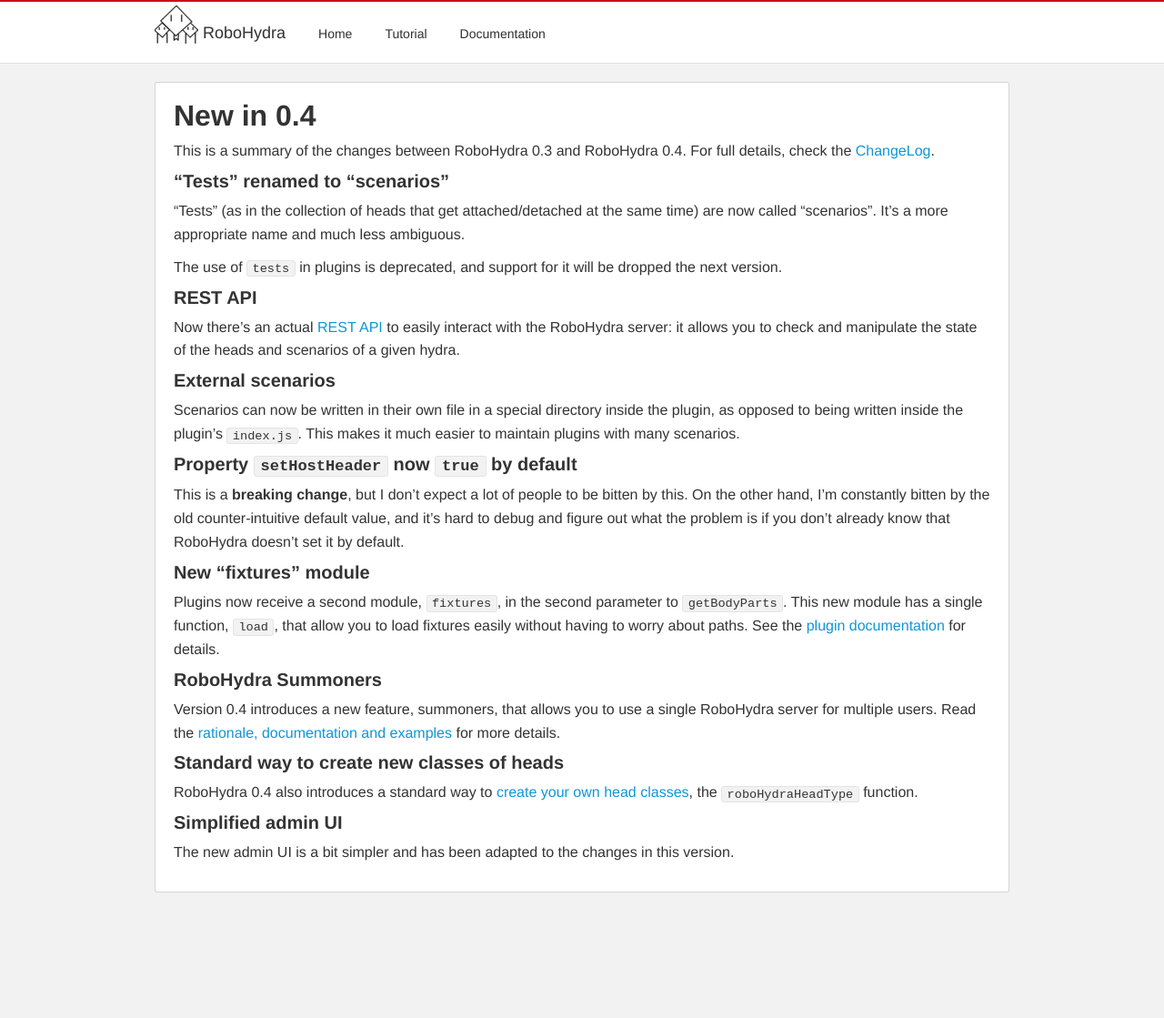
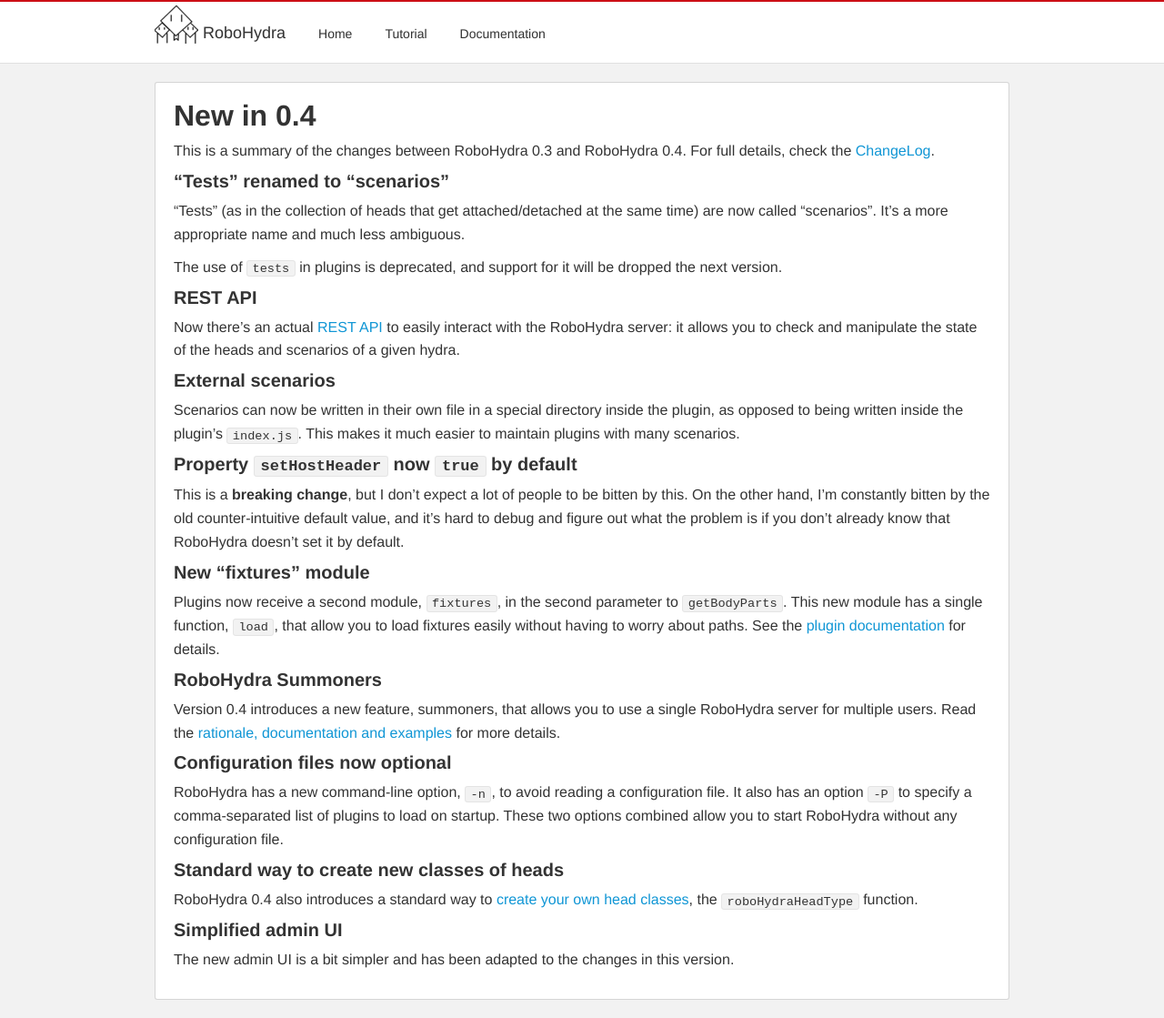
Before and after one commit to robohydra/robohydra, a Jekyll site: the page built from docs/0.4/changes/index.md, in a window 1280 px wide and 1119 px high. Shown: the whole window at 91% size. Built offline with Jekyll 4.4.1, drawn with Linux system fonts in a browser that asks for light colours.

Commit message:
Add note about new command-line options in docs/0.4/changes/

```diff
--- a/docs/0.4/changes/index.md
+++ b/docs/0.4/changes/index.md
@@ -53,6 +53,13 @@
 use a single RoboHydra server for multiple users. Read the [rationale,
 documentation and examples](../summoners) for more details.
 
+### Configuration files now optional
+
+RoboHydra has a new command-line option, `-n`, to avoid reading a
+configuration file. It also has an option `-P` to specify a
+comma-separated list of plugins to load on startup. These two options
+combined allow you to start RoboHydra without any configuration file.
+
 ### Standard way to create new classes of heads
 
 RoboHydra 0.4 also introduces a standard way to [create your own head
```
